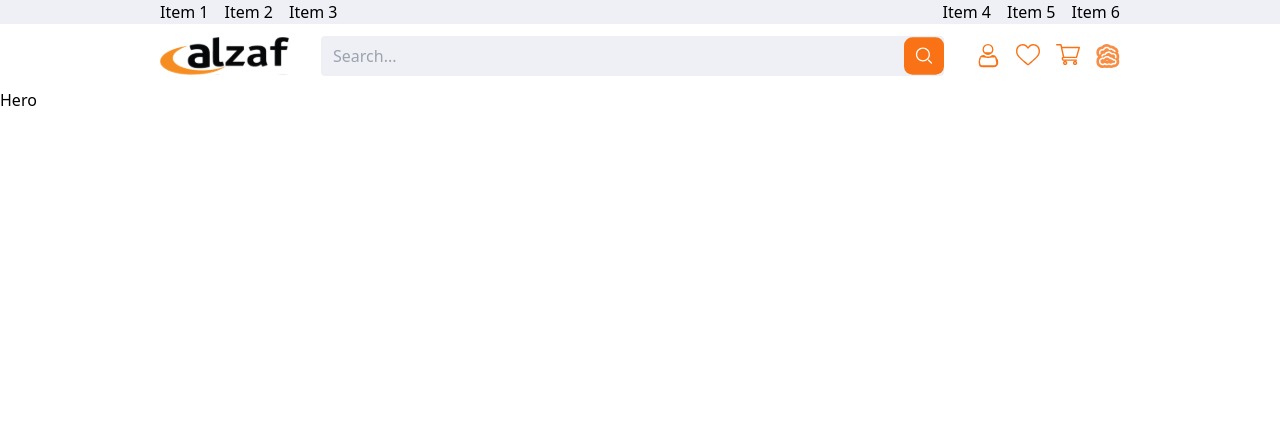
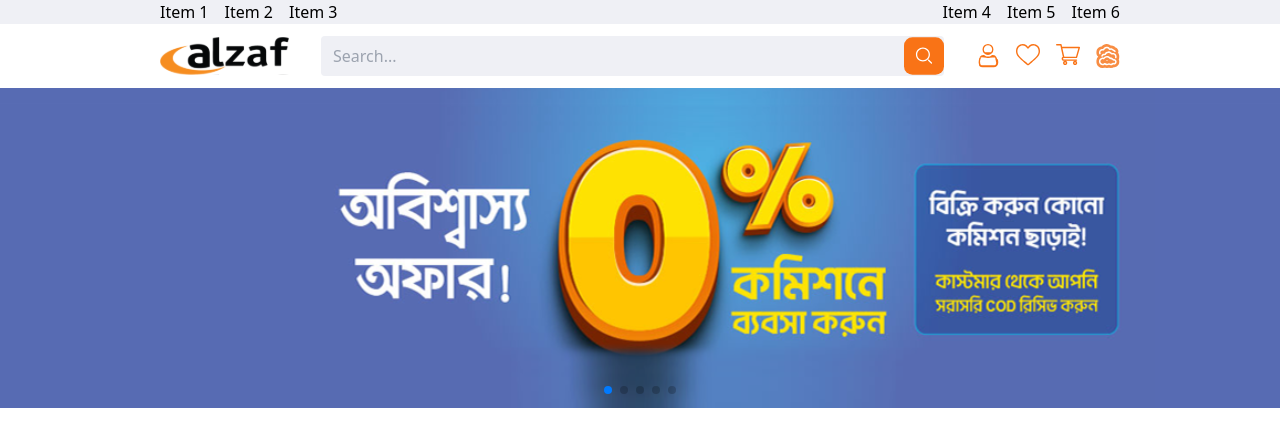
Before and after one commit to sumonDev13/multi-nested-mega-menu, a React (Vite) app: page / in a window 1280 px wide. Shown: the top 446 px of the page. Built offline with nearby package versions, Linux system fonts and the light colour scheme.

Commit message:
hero image added

```diff
--- a/package.json
+++ b/package.json
@@ -12,7 +12,8 @@
   "dependencies": {
     "react": "^18.2.0",
     "react-dom": "^18.2.0",
-    "react-router-dom": "^6.21.1"
+    "react-router-dom": "^6.21.1",
+    "swiper": "^11.0.5"
   },
   "devDependencies": {
     "@types/react": "^18.2.43",
--- a/src/components/heroSection/Hero.jsx
+++ b/src/components/heroSection/Hero.jsx
@@ -1,8 +1,11 @@
+import Slider from "../swiper/Slider"
 
 
 const Hero = () => {
   return (
-    <div>Hero</div>
+    <div>
+      <Slider/>
+    </div>
   )
 }
 
--- /dev/null
+++ b/src/components/swiper/Slider.jsx
@@ -0,0 +1,38 @@
+import { Swiper, SwiperSlide } from "swiper/react";
+
+import "swiper/css";
+import "swiper/css/pagination";
+
+import { Pagination } from "swiper/modules";
+
+export default function Slider() {
+  return (
+    <>
+      <Swiper pagination={true} modules={[Pagination]} className="mySwiper">
+        <SwiperSlide>
+          <img
+            src="/src/assets/icons/slide banner.svg"
+            alt="Slide 1"
+            className="w-full h-80 object-cover"
+          />
+        </SwiperSlide>
+        <SwiperSlide>
+          <img
+            src="/src/assets/icons/slide banner.svg"
+            alt="Slide 1"
+            className="w-full h-80 object-cover"
+          />
+        </SwiperSlide>
+        <SwiperSlide>
+          <img
+            src="/src/assets/icons/slide banner.svg"
+            alt="Slide 1"
+            className="w-full h-80 object-cover"
+          />
+        </SwiperSlide>
+        <SwiperSlide>Slide 4</SwiperSlide>
+        <SwiperSlide>Slide 5</SwiperSlide>
+      </Swiper>
+    </>
+  );
+}
```
Also changed, not shown: src/assets/icons/slide banner.svg (added), 1 other file (tests, documents, lock files or other folders).
